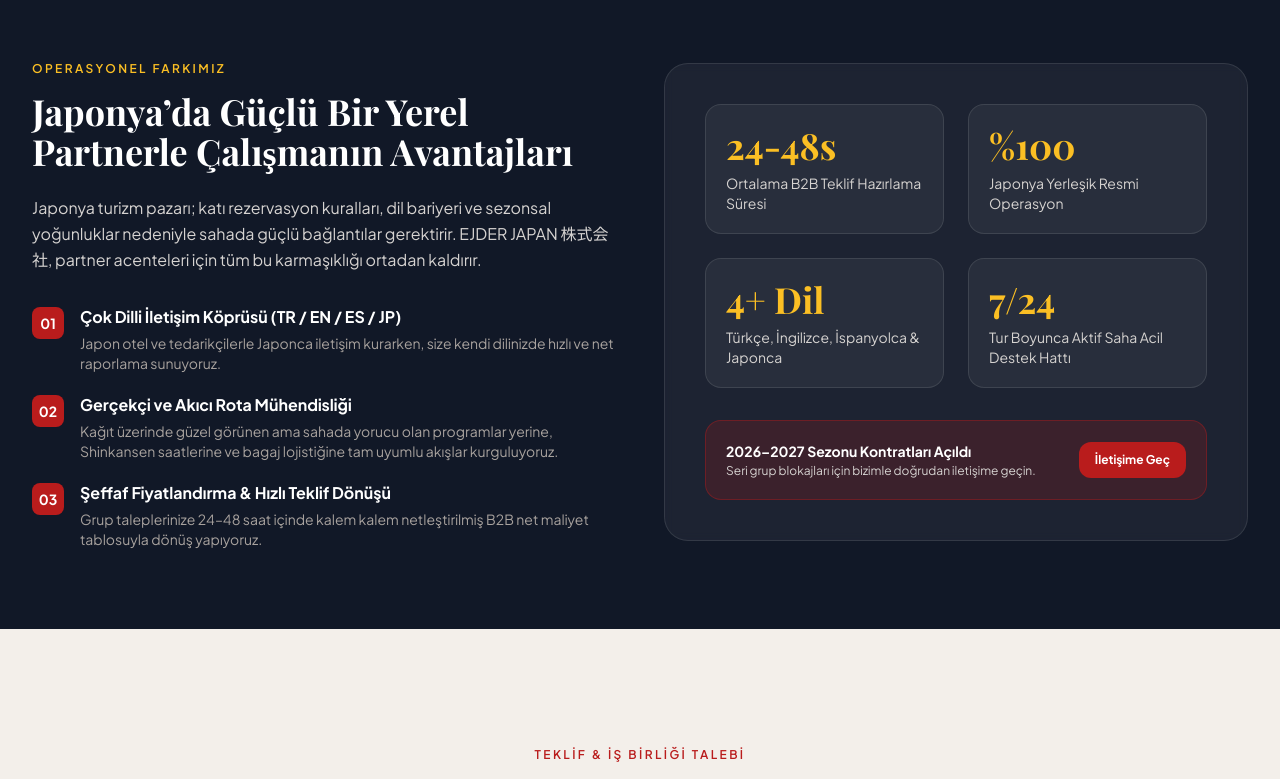
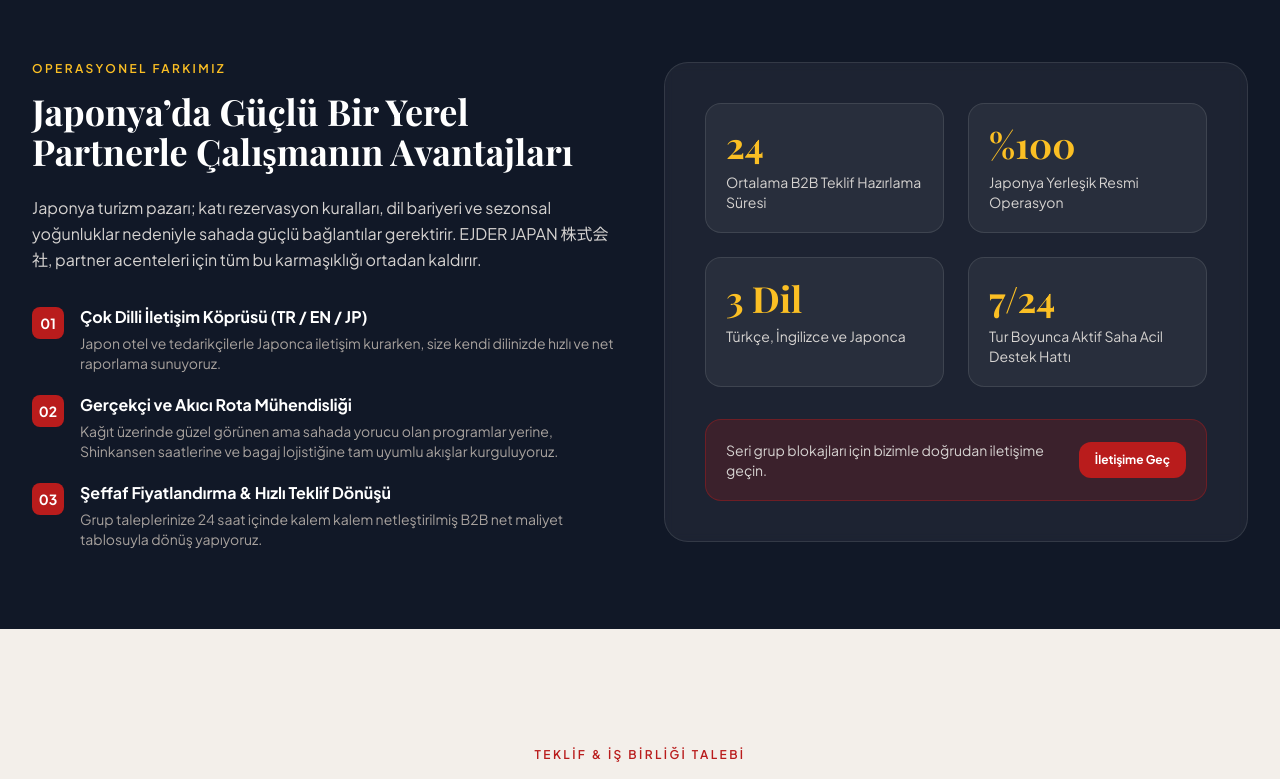
Before and after one commit to resulersurer/ejder-japan, an Angular app: page / in a window 1280 px wide. Shown: the part 3320-4099 px from the top of the page. Built offline with nearby package versions, Linux system fonts and the light colour scheme; a web font is replaced by a local one.

Commit message:
Update quote turnaround and supported language details

```diff
--- a/src/app/app.html
+++ b/src/app/app.html
@@ -358,7 +358,7 @@
                 <div class="bg-white/5 border border-white/10 rounded-3xl p-8 sm:p-10 backdrop-blur-sm">
                     <div class="grid grid-cols-2 gap-6 mb-8">
                         <div class="p-5 rounded-2xl bg-white/5 border border-white/10">
-                            <p class="font-serif text-3xl sm:text-4xl font-bold text-amber-400">24-48s</p>
+                            <p class="font-serif text-3xl sm:text-4xl font-bold text-amber-400">24</p>
                             <p class="text-xs sm:text-sm text-stone-300 mt-2" [innerHTML]="t('stat_1')"></p>
                         </div>
                         <div class="p-5 rounded-2xl bg-white/5 border border-white/10">
@@ -366,7 +366,7 @@
                             <p class="text-xs sm:text-sm text-stone-300 mt-2" [innerHTML]="t('stat_2')"></p>
                         </div>
                         <div class="p-5 rounded-2xl bg-white/5 border border-white/10">
-                            <p class="font-serif text-3xl sm:text-4xl font-bold text-amber-400">4+ Dil</p>
+                            <p class="font-serif text-3xl sm:text-4xl font-bold text-amber-400" [innerHTML]="t('stat_3_value')"></p>
                             <p class="text-xs sm:text-sm text-stone-300 mt-2" [innerHTML]="t('stat_3')"></p>
                         </div>
                         <div class="p-5 rounded-2xl bg-white/5 border border-white/10">
@@ -377,8 +377,7 @@
 
                     <div class="p-5 rounded-2xl bg-torii/20 border border-torii/40 flex items-center justify-between gap-4">
                         <div>
-                            <p class="text-sm font-bold text-white" [innerHTML]="t('partner_cta_t')"></p>
-                            <p class="text-xs text-stone-300 mt-0.5" [innerHTML]="t('partner_cta_d')"></p>
+                            <p class="text-sm text-stone-300" [innerHTML]="t('partner_cta_d')"></p>
                         </div>
                         <a href="#quote" class="px-4 py-2.5 rounded-xl bg-torii hover:bg-toriiDark text-white text-xs font-bold shrink-0 transition-colors" [innerHTML]="t('partner_cta_btn')"></a>
                     </div>
--- a/src/app/content.ts
+++ b/src/app/content.ts
@@ -58,17 +58,17 @@ export const content = {
       "why_kicker": "OPERASYONEL FARKIMIZ",
       "why_title": "Japonya’da Güçlü Bir Yerel Partnerle Çalışmanın Avantajları",
       "why_desc": "Japonya turizm pazarı; katı rezervasyon kuralları, dil bariyeri ve sezonsal yoğunluklar nedeniyle sahada güçlü bağlantılar gerektirir. EJDER JAPAN 株式会社, partner acenteleri için tüm bu karmaşıklığı ortadan kaldırır.",
-      "why_1_t": "Çok Dilli İletişim Köprüsü (TR / EN / ES / JP)",
+      "why_1_t": "Çok Dilli İletişim Köprüsü (TR / EN / JP)",
       "why_1_d": "Japon otel ve tedarikçilerle Japonca iletişim kurarken, size kendi dilinizde hızlı ve net raporlama sunuyoruz.",
       "why_2_t": "Gerçekçi ve Akıcı Rota Mühendisliği",
       "why_2_d": "Kağıt üzerinde güzel görünen ama sahada yorucu olan programlar yerine, Shinkansen saatlerine ve bagaj lojistiğine tam uyumlu akışlar kurguluyoruz.",
       "why_3_t": "Şeffaf Fiyatlandırma & Hızlı Teklif Dönüşü",
-      "why_3_d": "Grup taleplerinize 24–48 saat içinde kalem kalem netleştirilmiş B2B net maliyet tablosuyla dönüş yapıyoruz.",
+      "why_3_d": "Grup taleplerinize 24 saat içinde kalem kalem netleştirilmiş B2B net maliyet tablosuyla dönüş yapıyoruz.",
       "stat_1": "Ortalama B2B Teklif Hazırlama Süresi",
       "stat_2": "Japonya Yerleşik Resmi Operasyon",
-      "stat_3": "Türkçe, İngilizce, İspanyolca & Japonca",
+      "stat_3_value": "3 Dil",
+      "stat_3": "Türkçe, İngilizce ve Japonca",
       "stat_4": "Tur Boyunca Aktif Saha Acil Destek Hattı",
-      "partner_cta_t": "2026–2027 Sezonu Kontratları Açıldı",
       "partner_cta_d": "Seri grup blokajları için bizimle doğrudan iletişime geçin.",
       "partner_cta_btn": "İletişime Geç",
       "form_kicker": "TEKLİF & İŞ BİRLİĞİ TALEBİ",
@@ -162,17 +162,17 @@ export const content = {
       "why_kicker": "OPERATIONAL EXCELLENCE",
       "why_title": "Why Partner with a Local Japanese DMC?",
       "why_desc": "Japan’s travel market demands strong local supplier relationships due to strict booking windows and seasonal peaks. EJDER JAPAN Co., Ltd. removes every barrier for our agency partners.",
-      "why_1_t": "Multilingual Bridge (EN / TR / ES / JP)",
+      "why_1_t": "Multilingual Bridge (TR / EN / JP)",
       "why_1_d": "We negotiate directly with Japanese hotels in Japanese while reporting to you clearly in your preferred language.",
       "why_2_t": "Realistic Route Engineering",
       "why_2_d": "Smooth schedules aligned with Shinkansen timetables and luggage forwarding—never rushed or exhausting on the ground.",
       "why_3_t": "Transparent Net B2B Pricing",
-      "why_3_d": "Receive itemized, transparent group quotations within 24–48 hours of your inquiry.",
+      "why_3_d": "Receive itemized, transparent group quotations within 24 hours of your inquiry.",
       "stat_1": "Average B2B Quote Turnaround",
       "stat_2": "Japan-Based Local Operations",
-      "stat_3": "English, Turkish, Spanish & Japanese",
+      "stat_3_value": "3 Languages",
+      "stat_3": "Turkish, English and Japanese",
       "stat_4": "On-Tour Emergency Ground Support",
-      "partner_cta_t": "2026–2027 Season Contracting Open",
       "partner_cta_d": "Contact us directly for series group allocations and bespoke quotes.",
       "partner_cta_btn": "Contact Us",
       "form_kicker": "PROPOSAL & PARTNERSHIP INQUIRY",
```
